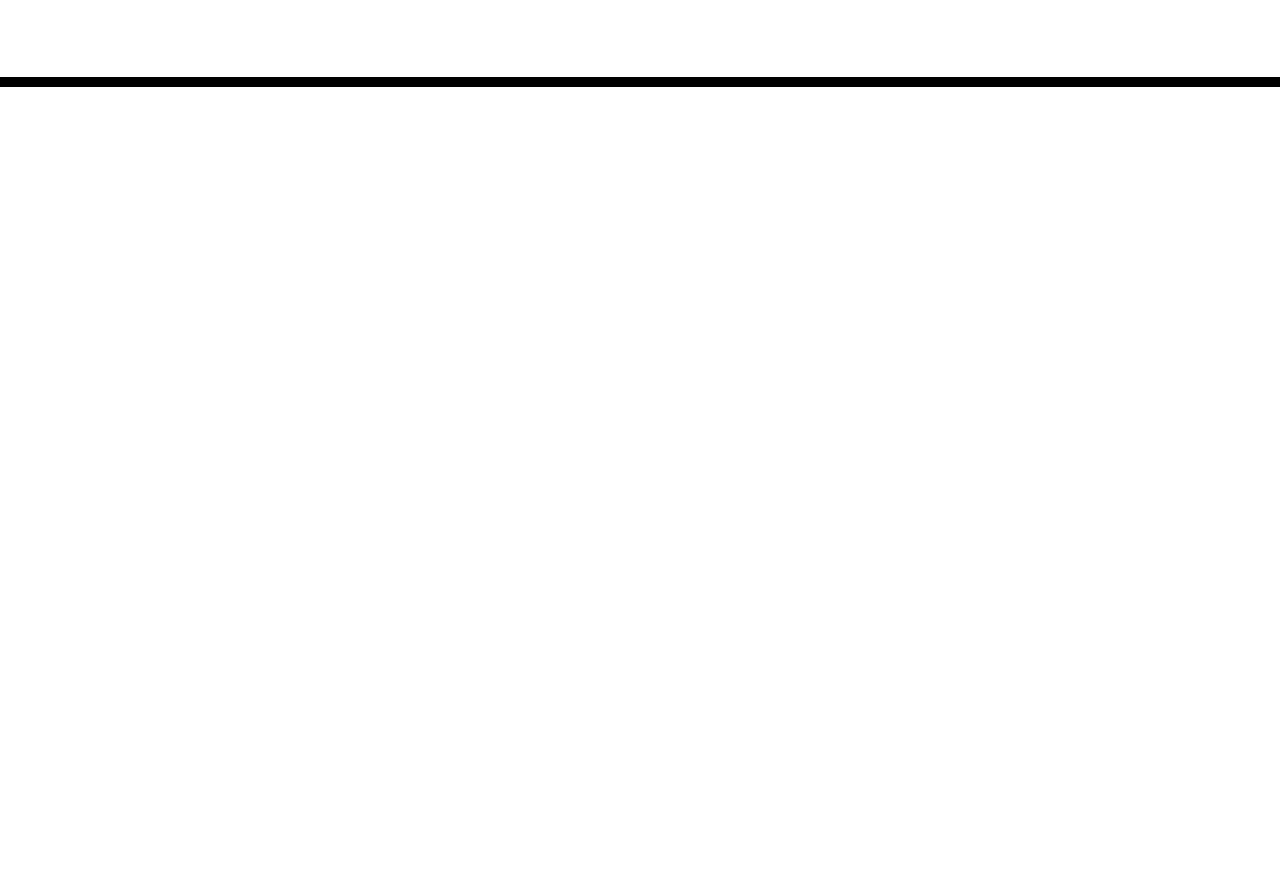
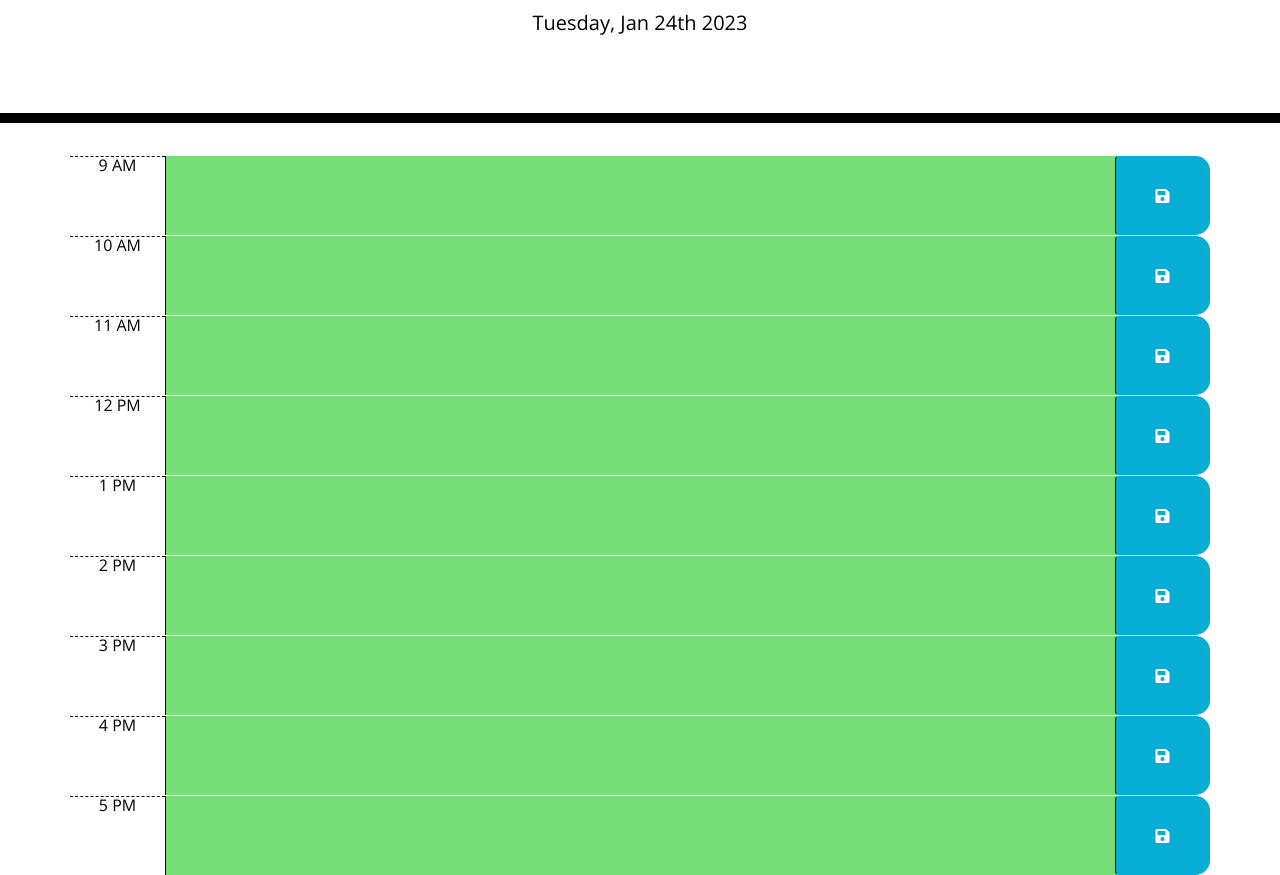
Before and after one commit to Ahmed140298/Work-Day-Scheduler, a plain HTML site: page index.html in a window 1280 px wide. Shown: the part 181-1056 px from the top of the page. Before the commit the page ends 800 px from the top, so only its background shows below. Drawn offline with nearby package versions, Linux system fonts and the light colour scheme; files that its build step writes are made by us from their sources.

Commit message:
add time blocks to index.html file

```diff
--- a/index.html
+++ b/index.html
@@ -4,21 +4,12 @@
     <meta charset="UTF-8" />
     <meta name="viewport" content="width=device-width, initial-scale=1.0" />
     <meta http-equiv="X-UA-Compatible" content="ie=edge" />
-    <link
-      rel="stylesheet"
-      href="https://stackpath.bootstrapcdn.com/bootstrap/4.3.1/css/bootstrap.min.css"
-    />
-    <link
-      rel="stylesheet"
-      href="https://use.fontawesome.com/releases/v5.8.1/css/all.css"
-      integrity="sha384-50oBUHEmvpQ+1lW4y57PTFmhCaXp0ML5d60M1M7uH2+nqUivzIebhndOJK28anvf"
-      crossorigin="anonymous"
-    />
-    <link
-      href="https://fonts.googleapis.com/css?family=Open+Sans&display=swap"
-      rel="stylesheet"
-    />
-    <link rel="stylesheet" href="./Assests/css/style.css" />
+    <link rel="stylesheet" href="https://stackpath.bootstrapcdn.com/bootstrap/4.3.1/css/bootstrap.min.css" />
+    <link rel="stylesheet" href="https://use.fontawesome.com/releases/v5.8.1/css/all.css"
+        integrity="sha384-50oBUHEmvpQ+1lW4y57PTFmhCaXp0ML5d60M1M7uH2+nqUivzIebhndOJK28anvf" crossorigin="anonymous" />
+    <link href="https://fonts.googleapis.com/css?family=Open+Sans&display=swap" rel="stylesheet" />
+    <link rel="stylesheet" href="./starter/Assests/css/style.css" />
+
     <title>Work Day Scheduler</title>
   </head>
 
@@ -30,9 +21,64 @@
     </header>
     <div class="container">
       <!-- Timeblocks go here -->
+    <div id="nineAm" class="row time-block">
+        <div class="col-md-1 hour">9 AM</div>
+        <textarea class="col-md-10 description"></textarea>
+        <button class="btn saveBtn col-md-1"><i class="fas fa-save"></i></button>
     </div>
 
-    <script src="https://cdnjs.cloudflare.com/ajax/libs/jquery/3.2.1/jquery.min.js"></script>
+    <div id="tenAm" class="row time-block">
+        <div class="col-md-1 hour">10 AM</div>
+        <textarea class="col-md-10 description"></textarea>
+        <button class="btn saveBtn col-md-1"><i class="fas fa-save"></i></button>
+    </div>
+
+    <div id="elevenAm" class="row time-block">
+        <div class="col-md-1 hour">11 AM</div>
+        <textarea class="col-md-10 description"></textarea>
+        <button class="btn saveBtn col-md-1"><i class="fas fa-save"></i></button>
+    </div>
+
+    <div id="twelvePm" class="row time-block">
+        <div class="col-md-1 hour">12 PM</div>
+        <textarea class="col-md-10 description"></textarea>
+        <button class="btn saveBtn col-md-1"><i class="fas fa-save"></i></button>
+    </div>
+
+    <div id="thirTeen" class="row time-block">
+        <div class="col-md-1 hour">1 PM</div>
+        <textarea class="col-md-10 description"></textarea>
+        <button class="btn saveBtn col-md-1"><i class="fas fa-save"></i></button>
+    </div>
+
+    <div id="fourteen" class="row time-block">
+        <div class="col-md-1 hour">2 PM</div>
+        <textarea class="col-md-10 description"></textarea>
+        <button class="btn saveBtn col-md-1"><i class="fas fa-save"></i></button>
+    </div>
+
+    <div id="fifteen" class="row time-block">
+        <div class="col-md-1 hour">3 PM</div>
+        <textarea class="col-md-10 description"></textarea>
+        <button class="btn saveBtn col-md-1"><i class="fas fa-save"></i></button>
+    </div>
+
+    <div id="sixteen" class="row time-block">
+        <div class="col-md-1 hour">4 PM</div>
+        <textarea class="col-md-10 description"></textarea>
+        <button class="btn saveBtn col-md-1"><i class="fas fa-save"></i></button>
+    </div>
+
+    <div id="seventeen" class="row time-block">
+        <div class="col-md-1 hour">5 PM</div>
+        <textarea class="col-md-10 description"></textarea>
+        <button class="btn saveBtn col-md-1"><i class="fas fa-save"></i></button>
+    </div>
+
+    </div>
+    <script src="https://code.jquery.com/jquery-3.4.1.min.js"></script>
     <script src="https://cdnjs.cloudflare.com/ajax/libs/moment.js/2.24.0/moment.min.js"></script>
+    <script src="./starter/Assests/Js/script.js"></script>
+
   </body>
 </html>
--- /dev/null
+++ b/starter/Assests/Js/script.js
@@ -0,0 +1,55 @@
+var todayDate = moment().format('dddd, MMM Do YYYY');
+$("#currentDay").html(todayDate);
+
+$(document).ready(function () {
+    // saveBtn click listener
+    $(".saveBtn").on("click", function () {
+        // Get nearby values of the description in JQuery
+        var text = $(this).siblings(".description").val();
+        var time = $(this).parent().attr("id");
+
+        // Save text in local storage
+        localStorage.setItem(time, text);
+    })
+
+    function timeTracker() {
+        //get current number of hours.
+        var timeNow = moment().hour();
+
+        // loop over time blocks
+        $(".time-block").each(function () {
+            var blockTime = parseInt($(this).attr("id").split("hour")[1]);
+
+            // To check the time and add the classes for background indicators
+            if (blockTime < timeNow) {
+                $(this).removeClass("future");
+                $(this).removeClass("present");
+                $(this).addClass("past");
+            }
+            else if (blockTime === timeNow) {
+                $(this).removeClass("past");
+                $(this).removeClass("future");
+                $(this).addClass("present");
+            }
+            else {
+                $(this).removeClass("present");
+                $(this).removeClass("past");
+                $(this).addClass("future");
+
+            }
+        });
+    }
+
+    // Get item from local storage if any
+    $("#nineAm .description").val(localStorage.getItem("nineAm"));
+    $("#tenAm .description").val(localStorage.getItem("tenAm"));
+    $("#elevenAm .description").val(localStorage.getItem("elevenAm"));
+    $("#twelvePm .description").val(localStorage.getItem("twelvePm"));
+    $("#thirTeen .description").val(localStorage.getItem("thirTeen"));
+    $("#fourteen .description").val(localStorage.getItem("fourteen"));
+    $("#fifteen .description").val(localStorage.getItem("fifteen"));
+    $("#sixteen .description").val(localStorage.getItem("sixteen"));
+    $("#seventeen .description").val(localStorage.getItem("seventeen"));
+
+    timeTracker();
+});
```
